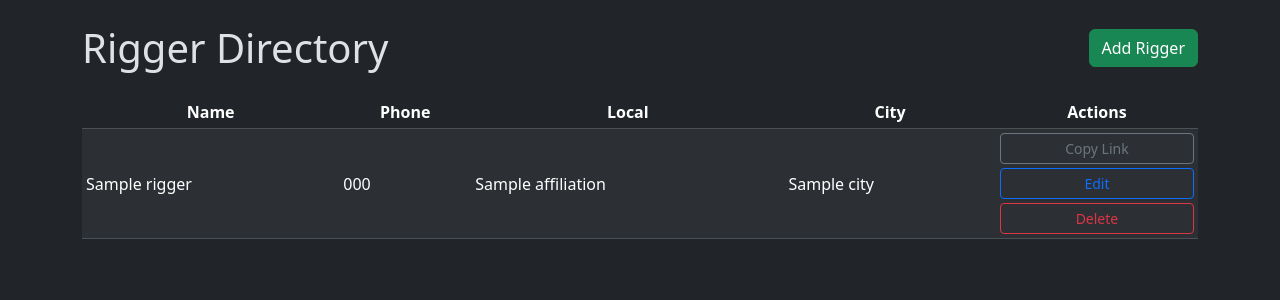
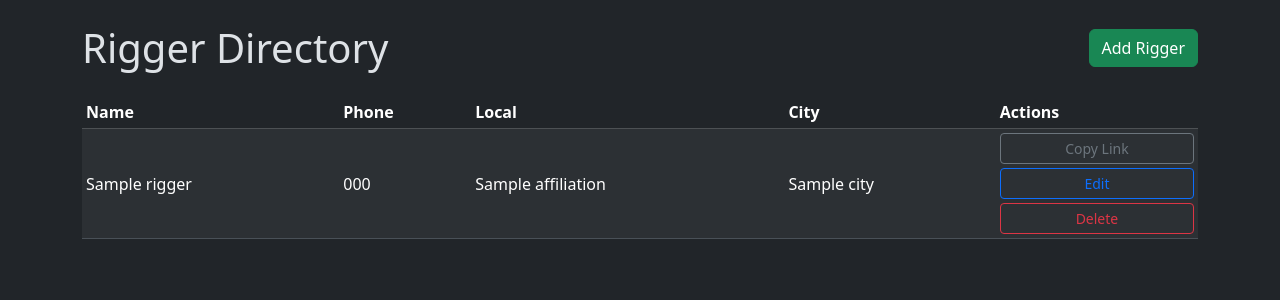
Before and after one commit to dkmkelley/community-riggers, a Flask app: template templates/riggers.html in a window 1280 px wide. Shown: the part 56-356 px from the top of the page. Run offline with Flask 3, Linux system fonts and the light colour scheme; the template is opened without the code that fills it: most values are stand-ins (such as "Sample title", 1, 10 or a date in 2020).

Commit message:
Un-centered table headings on directory page

```diff
--- a/templates/riggers.html
+++ b/templates/riggers.html
@@ -13,11 +13,11 @@
         <table class="table table-striped table-hover align-middle table-sm">
             <thead class="table-dark">
                 <tr>
-                    <th class="text-center">Name</th>
-                    <th class="text-center">Phone</th>
-                    <th class="text-center">Local</th>
-                    <th class="text-center">City</th>
-                    <th class="text-center">Actions</th>
+                    <th>Name</th>
+                    <th>Phone</th>
+                    <th>Local</th>
+                    <th>City</th>
+                    <th>Actions</th>
                 </tr>
             </thead>
             <tbody>
```
